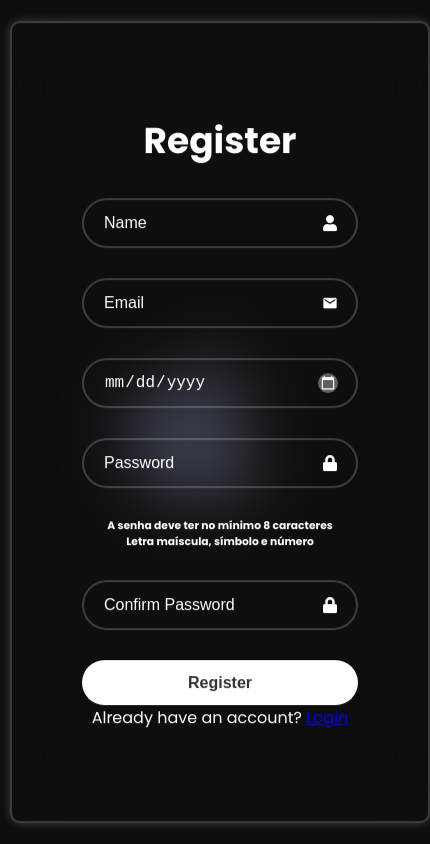
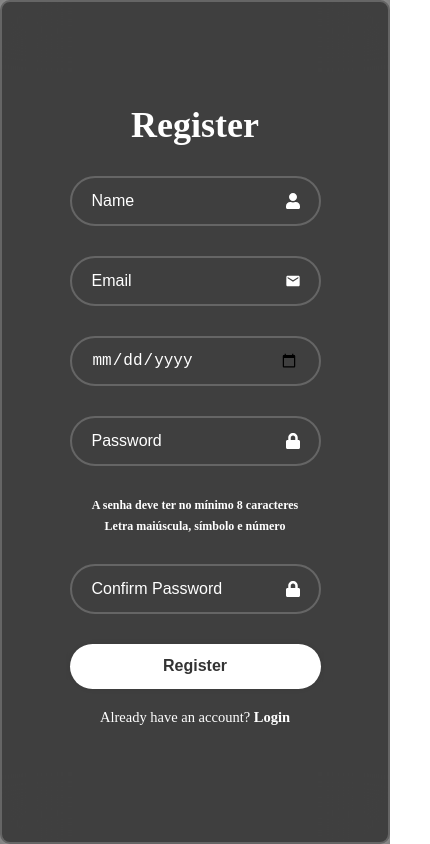
Before and after one commit to Diego-World/ilife-web-react, a React (Create React App) app: page /register in a window 390 px wide. Shown: the whole page, 430 px wide, since content can reach past the window. Built offline with nearby package versions, Linux system fonts and the light colour scheme.

Commit message:
branch
Commit na branch certa

```diff
--- a/src/Components/LoginForm/LoginForm.css
+++ b/src/Components/LoginForm/LoginForm.css
@@ -1,55 +1,67 @@
-/* Div principal, manipula ela e tudo dentro dela através do display flex*/
-.wrapper{
-    position: absolute;
-    top: 50%;
-    left: 10px;
-    transform: translateY(-50%);
+/* Background container */
+.background {
+    display: flex;
+    align-items: center;
+    justify-content: flex-start;
+    height: 100vh;
+    width: 100vw;
+    background-image: url('../Assets/appleLogo.jpg');
+    background-size: cover;
+    background-position: center;
+    background-color: rgba(0, 0, 0, 0.5); /* Ensure the background color matches */
+}
+
+/* Wrapper for the login form */
+.wrapper {
     display: flex;
     flex-direction: column;
-    align-items: center; /* Centraliza horizontalmente */
-    justify-content: center; /* Centraliza verticalmente */
+    align-items: center;
+    justify-content: center;
     width: 420px;
-    height: 95vh;
-    background-color: transparent;
-    border: 2px solid rgba(255, 255, 255, .2);
+    height: auto;
+    background-color: rgba(0, 0, 0, 0.5); /* Ensure the background color matches */
+    border: 2px solid rgba(255, 255, 255, 0.2);
     backdrop-filter: blur(30px);
-    box-shadow: 0 0 10px rgba(255, 255, 255, .2);
+    box-shadow: 0 0 10px rgba(255, 255, 255, 0.2);
     color: white;
     border-radius: 10px;
     padding: 30px 40px;
+    margin-left: 10px;
 }
 
-/* Título */
-.wrapper h1{
+/* Title */
+.wrapper h1 {
     font-size: 36px;
     text-align: center;
 }
-/* Caixas de Input em relação uma a outra*/
-.wrapper .input-box{
+
+/* Input boxes */
+.wrapper .input-box {
     position: relative;
     width: 100%;
     height: 50px;
     margin: 30px 0;
 }
 
-/* O input dentro da input-box */
-.input-box input{
+/* Inputs */
+.input-box input {
     width: 100%;
     height: 100%;
     background: transparent;
-    border: 2px solid rgba(255, 255, 255, .2);
+    border: 2px solid rgba(255, 255, 255, 0.2);
     outline: none;
     border-radius: 40px;
     font-size: 16px;
     color: white;
-    padding: 20px 45px 20px 20px;
+    padding: 0 20px;
 }
 
-.input-box input::placeholder{
+.input-box input::placeholder {
     color: white;
 }
 
-.input-box .icon{
+/* Icons */
+.input-box .icon {
     position: absolute;
     right: 20px;
     top: 50%;
@@ -57,53 +69,47 @@
     font-size: 16px;
 }
 
-.wrapper .remember-forgot{
-    display: flex;
-    justify-content: space-between;
-    font-size: 14.5px;
-    margin: -15px 0 15px;
-}
-
-.remember-forgot label input{
-    accent-color: #fff;
-    margin-right: 4px;
-}
-
-.remember-forgot a{
-    color: #fff;
-    text-decoration: none;
-}
-
-.remember-forgot a:hover{
-    text-decoration: underline;
-}
-
-.wrapper button{
+/* Button */
+.wrapper button {
     width: 100%;
     height: 45px;
     background: #fff;
     border: none;
     outline: none;
     border-radius: 40px;
-    box-shadow: 0 0 10px rgba(0,0,0, .1);
+    box-shadow: 0 0 10px rgba(0, 0, 0, 0.1);
     cursor: pointer;
     font-size: 16px;
     color: #333;
     font-weight: 700;
 }
 
-.wrapper .registger-link{
+/* Register link */
+.wrapper .register-link {
     font-size: 14.5px;
     text-align: center;
     margin: 20px 0 15px;
 }
 
-.registger-link p a{
+.register-link p a {
     color: white;
     text-decoration: none;
     font-weight: 600;
 }
 
-.registger-link p a:hover {
+.register-link p a:hover {
     text-decoration: underline;
 }
+
+/* Media query to maintain background color on smaller screens */
+@media (max-width: 768px) {
+    .background {
+        background: rgba(0, 0, 0, 0.5);
+    }
+
+    .wrapper {
+        width: 100%;
+        height: 100vh;
+        margin-left: 0;
+    }
+}
--- a/src/Components/LoginForm/LoginForm.jsx
+++ b/src/Components/LoginForm/LoginForm.jsx
@@ -1,38 +1,87 @@
-import React from 'react';
+import React, { useState } from 'react';
 import './LoginForm.css';
-import { FaUserAstronaut } from "react-icons/fa";
-import { FaLock } from "react-icons/fa";
+import { FaUserAstronaut, FaLock } from "react-icons/fa";
 
 const LoginForm = () => {
+  const [username, setUsername] = useState('');
+  const [password, setPassword] = useState('');
+  const [showPassword, setShowPassword] = useState(false); // Estado para controlar se a senha deve ser exibida ou ocultada
+  const [errors, setErrors] = useState({});
+
+  const handleInputChange = (event) => {
+    const { name, value } = event.target;
+    if (name === 'username') {
+      setUsername(value);
+    } else if (name === 'password') {
+      setPassword(value);
+    }
+  };
+
+  const handleTogglePassword = () => {
+    setShowPassword(!showPassword); // Alternar entre exibir e ocultar a senha
+  };
+
+  const handleSubmit = (event) => {
+    event.preventDefault();
+    // Realize suas validações aqui
+    const errors = {};
+    if (!username.trim()) {
+      errors.username = 'Username is required';
+    }
+    if (!password.trim()) {
+      errors.password = 'Password is required';
+    }
+    if (Object.keys(errors).length === 0) {
+      // Se não houver erros, envie os dados de login
+      console.log('Username:', username);
+      console.log('Password:', password);
+      // Aqui você pode enviar os dados para o backend para autenticação
+    } else {
+      // Se houver erros, atualize o estado com os erros
+      setErrors(errors);
+    }
+  };
+
   return (
+    <div className='background'>
       <div className='wrapper'>
-        <form action="">
+        <form onSubmit={handleSubmit}>
           <h1>Login</h1>
           <div className="input-box">
-                <input type="text" placeholder='Username' required/>
-                <FaUserAstronaut className='icon'/>
+            <input
+              type="text"
+              name="username"
+              placeholder='Username'
+              value={username}
+              onChange={handleInputChange}
+              required
+            />
+            <FaUserAstronaut className='icon' />
           </div>
+          {errors.username && <p className="error-message">{errors.username}</p>}
 
           <div className="input-box">
-                <input type="password" placeholder='Password' required/>
-                <FaLock className='icon'/>
+            <input
+              type={showPassword ? "text" : "password"} // Use o estado showPassword para alternar entre "text" e "password"
+              name="password"
+              placeholder='Password'
+              value={password}
+              onChange={handleInputChange}
+              required
+            />
+            <FaLock className='icon' onClick={handleTogglePassword} style={{ cursor: 'pointer' }} /> {/* Adicione um evento de clique para alternar a exibição da senha */}
           </div>
-
-            {/*
-            <div className="remember-forgot">
-                <label><input type='checkbox' />Remember me</label>
-                <a href='#'>Forgot password?</a>
-            </div>
-            */}
+          {errors.password && <p className="error-message">{errors.password}</p>}
 
           <button type="submit">Login</button>
 
-            <div className="registger-link">
+          <div className="register-link">
             <p>Don't have an account? <a href='/register'>Register</a></p>
           </div>
         </form>
       </div>
-  )
+    </div>
+  );
 }
 
-export default LoginForm
+export default LoginForm;
--- a/src/Components/RegisterForm/RegisterForm.css
+++ b/src/Components/RegisterForm/RegisterForm.css
@@ -1,11 +1,145 @@
-.input-box .birth::-webkit-calendar-picker-indicator{
+/* Background container */
+.background {
+    display: flex;
+    align-items: center;
+    justify-content: flex-start;
+    height: 100vh;
+    width: 100vw;
+    background-image: url('../Assets/appleLogo.jpg');
+    background-size: cover;
+    background-position: center;
+    background-color: rgba(0, 0, 0, 0.5); /* Ensure the background color matches */
+}
+
+/* Wrapper for the register form */
+.wrapper {
+    display: flex;
+    flex-direction: column;
+    align-items: center;
+    justify-content: center;
+    width: 420px;
+    height: auto;
+    background-color: rgba(0, 0, 0, 0.5); /* Ensure the background color matches */
+    border: 2px solid rgba(255, 255, 255, 0.2);
+    backdrop-filter: blur(30px);
+    box-shadow: 0 0 10px rgba(255, 255, 255, 0.2);
+    color: white;
+    padding: 30px 40px;
+    margin-left: 10px;
+}
+
+/* Title */
+.wrapper h1 {
+    font-size: 36px;
+    text-align: center;
+}
+
+/* Input boxes */
+.wrapper .input-box {
+    position: relative;
+    width: 100%;
+    height: 50px;
+    margin: 30px 0;
+}
+
+/* Inputs */
+.input-box input {
+    width: 100%;
+    height: 100%;
+    background: transparent;
+    border: 2px solid rgba(255, 255, 255, 0.2);
+    outline: none;
+    border-radius: 40px;
+    font-size: 16px;
+    color: white;
+    padding: 0 20px;
+}
+
+.input-box input::placeholder {
+    color: white;
+}
+
+/* Icons */
+.input-box .icon {
     position: absolute;
-    background-color: hsla(0, 0%, 0%, 0.336);
-    border-radius: 20px;
-    border: none;
-    filter: invert(1);
     right: 20px;
     top: 50%;
     transform: translateY(-50%);
     font-size: 16px;
 }
+
+/* Error message */
+span {
+    color: red;
+    font-size: 12px;
+}
+
+/* Password hint */
+h6 {
+    font-size: 12px;
+    color: white;
+}
+
+/* Button */
+.wrapper button {
+    width: 100%;
+    height: 45px;
+    background: #fff;
+    border: none;
+    outline: none;
+    border-radius: 40px;
+    box-shadow: 0 0 10px rgba(0, 0, 0, 0.1);
+    cursor: pointer;
+    font-size: 16px;
+    color: #333;
+    font-weight: 700;
+}
+
+/* Register link */
+.wrapper .register-link {
+    font-size: 14.5px;
+    text-align: center;
+    margin: 20px 0 15px;
+}
+
+.register-link p a {
+    color: white;
+    text-decoration: none;
+    font-weight: 600;
+}
+
+.register-link p a:hover {
+    text-decoration: underline;
+}
+
+/* Additional styles for h6 elements */
+.senha {
+    margin-top: 10px; /* Espaçamento acima */
+    margin-bottom: 5px; /* Espaçamento abaixo */
+    text-align: center;
+    color: white;
+    display: block; /* Garante que os elementos sejam blocos separados */
+    line-height: 1.5; /* Ajusta a altura da linha para garantir espaçamento vertical */
+}
+
+.letra {
+    margin-top: 5px; /* Espaçamento acima */
+    margin-bottom: 10px; /* Espaçamento abaixo */
+    text-align: center;
+    color: white;
+    display: block; /* Garante que os elementos sejam blocos separados */
+    line-height: 1.5; /* Ajusta a altura da linha para garantir espaçamento vertical */
+}
+
+/* Media query to maintain background color on smaller screens */
+@media (max-width: 768px) {
+    .background {
+        background: rgba(0, 0, 0, 0.5); /* Maintain the background color */
+    }
+
+    .wrapper {
+        width: 100%;
+        height: 100vh;
+        margin-left: 0;
+    }
+}
--- a/src/Components/RegisterForm/RegisterForm.jsx
+++ b/src/Components/RegisterForm/RegisterForm.jsx
@@ -3,18 +3,16 @@ import { FaUser, FaLock } from "react-icons/fa";
 import { MdEmail } from "react-icons/md";
 import { Link } from 'react-router-dom';
 import { useForm } from "react-hook-form";
-
 import './RegisterForm.css';
 
 const RegisterForm = () => {
-
-    const { register, handleSubmit, getValues, formState:{errors}} = useForm({
+    const { register, handleSubmit, getValues, formState: { errors } } = useForm({
         defaultValues: {
-            name:"",
-            email:"",
-            birthDate:"",
-            password:"",
-            confirmPassword:""
+            name: "",
+            email: "",
+            birthDate: "",
+            password: "",
+            confirmPassword: ""
         }
     });
 
@@ -24,9 +22,7 @@ const RegisterForm = () => {
     const onSubmit = async (data) => {
         setSubmitting(true);
         try {
-
             data.birthDate = new Date(data.birthDate).toISOString().split('T')[0];
-
             const response = await fetch('http://localhost:8080/api/uregister', {
                 method: 'POST',
                 headers: {
@@ -35,10 +31,8 @@ const RegisterForm = () => {
                 body: JSON.stringify(data)
             });
             if (response.ok) {
-                // Registro bem-sucedido, redirecionar ou exibir uma mensagem de sucesso
                 console.log('Registration successful');
             } else {
-                // Se houver algum erro na requisição, exibir a mensagem de erro
                 const errorData = await response.json();
                 setErrorMessage(errorData.message);
             }
@@ -53,7 +47,6 @@ const RegisterForm = () => {
         const currentDate = new Date();
         const selectedDate = new Date(value);
         const minDate = new Date(currentDate.getFullYear() - 16, currentDate.getMonth(), currentDate.getDate());
-
         if (selectedDate >= minDate) {
             return "You must be at least 16 years old.";
         }
@@ -61,111 +54,48 @@ const RegisterForm = () => {
     };
 
     const validatePassword = (value) => {
-
-        if (value.length < 8) {
-            return false;
-        }
-        if (!/[A-Z]/.test(value)) {
-            return false;
-        }
-        if (!/\d/.test(value)) {
-            return false;
-        }
+        if (value.length < 8) return false;
+        if (!/[A-Z]/.test(value)) return false;
+        if (!/\d/.test(value)) return false;
         return true;
     };
 
     const validateConfirmPassword = (value) => {
         const { password } = getValues();
-        if (value !== password) {
-          return "Senhas divergentes";
-        }
+        if (value !== password) return "Senhas divergentes";
         return true;
     };
 
     return (
+        <div className='background'>
             <div className='wrapper'>
                 <form onSubmit={handleSubmit(onSubmit)}>
-
                     <h1>Register</h1>
-
                     <div className="input-box">
-                <input type="text"
-                placeholder="Name"
-                name="name"
-                {...register("name", {required:"Name is required",})}
-                required/>
-                <FaUser className='icon'/>
+                        <input type="text" placeholder="Name" name="name" {...register("name", { required: "Name is required" })} required />
+                        <FaUser className='icon' />
                     </div>
-
                     <div className="input-box">
-            <input
-            type="text"
-            name="email"
-            {...register("email", {
-                required: "Email is required",
-                pattern: {
-                value: /^[a-zA-Z0-9._%+-]+@[a-zA-Z0-9.-]+\.[a-zA-Z]{2,}$/,
-                message: "Invalid email address"
-                }
-            })}
-            placeholder='Email'
-            />
-            {/* Ícone de usuário */}
-            <MdEmail className='icon'/>
+                        <input type="text" name="email" {...register("email", { required: "Email is required", pattern: { value: /^[a-zA-Z0-9._%+-]+@[a-zA-Z0-9.-]+\.[a-zA-Z]{2,}$/, message: "Invalid email address" } })} placeholder='Email' />
+                        <MdEmail className='icon' />
                     </div>
                     {errors.email && <span>{errors.email.message}</span>}
-
                     <div className="input-box">
-        <input className="birth"
-          type="date"
-          name="birthDate"
-          {...register("birthDate", {
-            required: "Birth date is required",
-            validate: validateBirthDate
-          })}
-          min="1924-01-01"
-          placeholder='Birth'
-        />
-        {/* Ícone de cadeado */}
+                        <input className="birth" type="date" name="birthDate" {...register("birthDate", { required: "Birth date is required", validate: validateBirthDate })} min="1924-01-01" placeholder='Birth' />
                     </div>
-      {/* Exibe a mensagem de erro para o campo de data de nascimento */}
-      {errors && errors.birthDate && <span>{errors.birthDate.message}</span>}
-
+                    {errors.birthDate && <span>{errors.birthDate.message}</span>}
                     <div className="input-box">
-        <input
-          type="password"
-          name="password"
-          {...register("password", {
-            required: "Password is required",
-            validate: validatePassword
-          })}
-          placeholder='Password'
-        />
-        {/* Ícone de cadeado */}
-        <FaLock className='icon'/>
+                        <input type="password" name="password" {...register("password", { required: "Password is required", validate: validatePassword })} placeholder='Password' />
+                        <FaLock className='icon' />
                     </div>
-      {/* Exibe a mensagem de erro para o campo de senha */}
-      {errors && errors.password && <span>{errors.password.message}</span>}
-
-            <h6>A senha deve ter no mínimo 8 caracteres</h6>
-            <h6>Letra maíscula, símbolo e número</h6>
-
+                    {errors.password && <span>{errors.password.message}</span>}
+                    <h6 className='senha'>A senha deve ter no mínimo 8 caracteres</h6>
+                    <h6 id='letra'>Letra maiúscula, símbolo e número</h6>
                     <div className="input-box">
-        <input
-          type="password"
-          name="confirmPassword"
-          {...register("confirmPassword", {
-            required: "Confirmation password is required",
-            validate: validateConfirmPassword
-          })}
-          placeholder='Confirm Password'
-        />
-        {/* Ícone de cadeado */}
-        <FaLock className='icon'/>
+                        <input type="password" name="confirmPassword" {...register("confirmPassword", { required: "Confirmation password is required", validate: validateConfirmPassword })} placeholder='Confirm Password' />
+                        <FaLock className='icon' />
                     </div>
-      {/* Exibe a mensagem de erro para o campo de confirmação de senha */}
-      {errors && errors.confirmPassword && <span>{errors.confirmPassword.message}</span>}
-
+                    {errors.confirmPassword && <span>{errors.confirmPassword.message}</span>}
                     <button type="submit" disabled={submitting}>Register</button>
                     {errorMessage && <p>{errorMessage}</p>}
                     <div className="register-link">
@@ -173,6 +103,7 @@ const RegisterForm = () => {
                     </div>
                 </form>
             </div>
+        </div>
     )
 }
 
--- a/src/index.css
+++ b/src/index.css
@@ -5,21 +5,3 @@
   padding: 0;
   box-sizing: border-box;
 }
-
-body {
-  font-family: "Poppins", sans-serif;
-  -webkit-font-smoothing: antialiased;
-  -moz-osx-font-smoothing: grayscale;
-  display: block;
-  justify-content: center;
-  align-items: center;
-  min-height: 100vh;
-  background: url('./Components/Assets/appleLogo.jpg') no-repeat;
-  background-size: cover;
-  background-position:center;
-}
-
-code {
-  font-family: source-code-pro, Menlo, Monaco, Consolas, 'Courier New',
-    monospace;
-}
```
Lines whose indentation alone changed are shown as unchanged.
